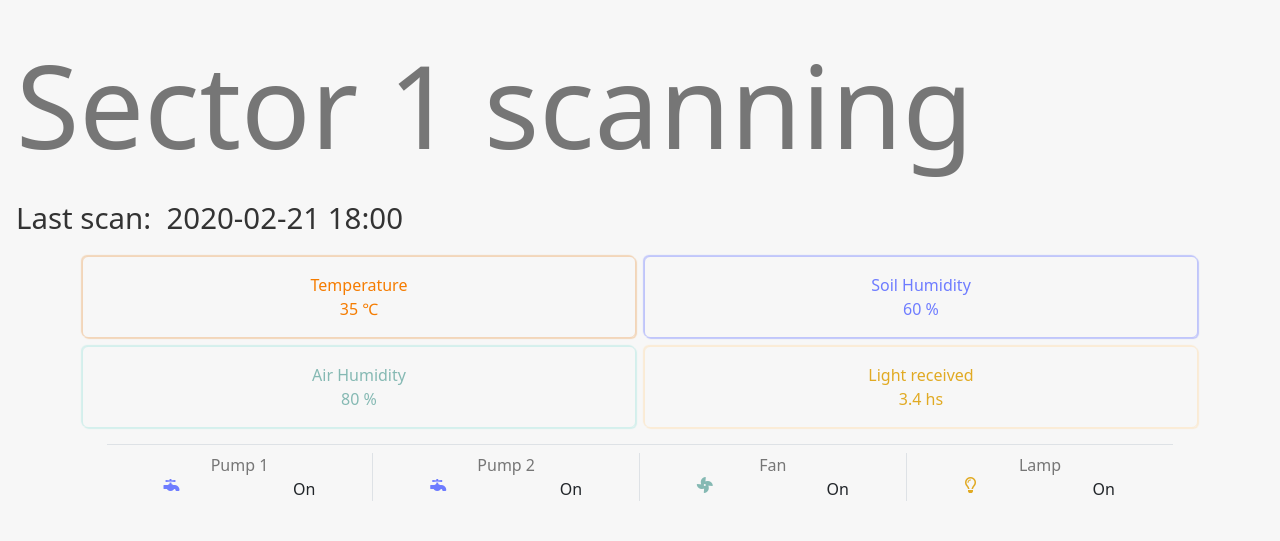
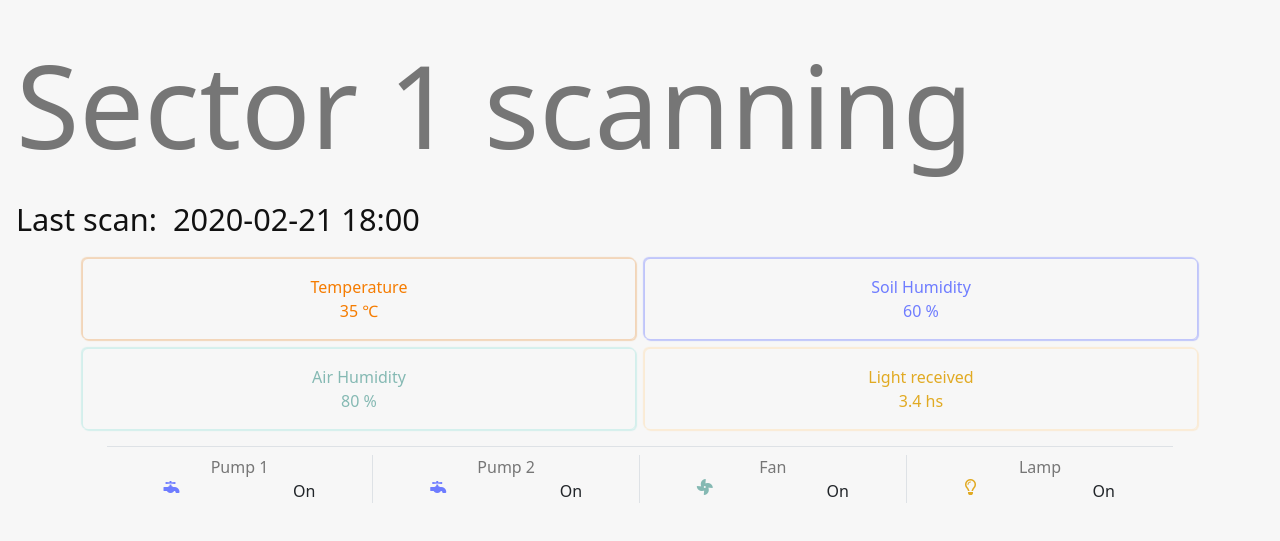
Before and after one commit to MiguelArgentina/indoor_garden_webapp, a plain HTML site: page index.html in a window 1280 px wide. Shown: the part 231-772 px from the top of the page. Drawn offline with nearby package versions, Linux system fonts and the light colour scheme.

Commit message:
Change Last Scan color and font size

```diff
--- a/assets/styles/main.scss
+++ b/assets/styles/main.scss
@@ -56,8 +56,8 @@ main {
   }
 
   .last-scan-container {
-    color: #333;
-    font-size: 2.3vw;
+    color: #111;
+    font-size: 2.4vw;
   }
 
   .temp-card {
```
Also changed, not shown: assets/styles/main.min.css.
